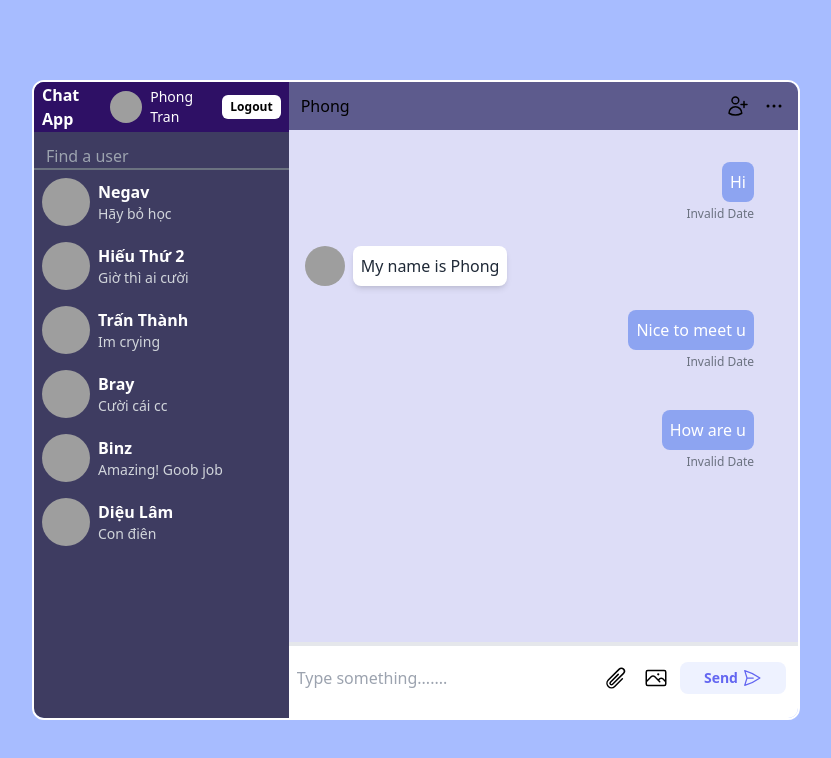
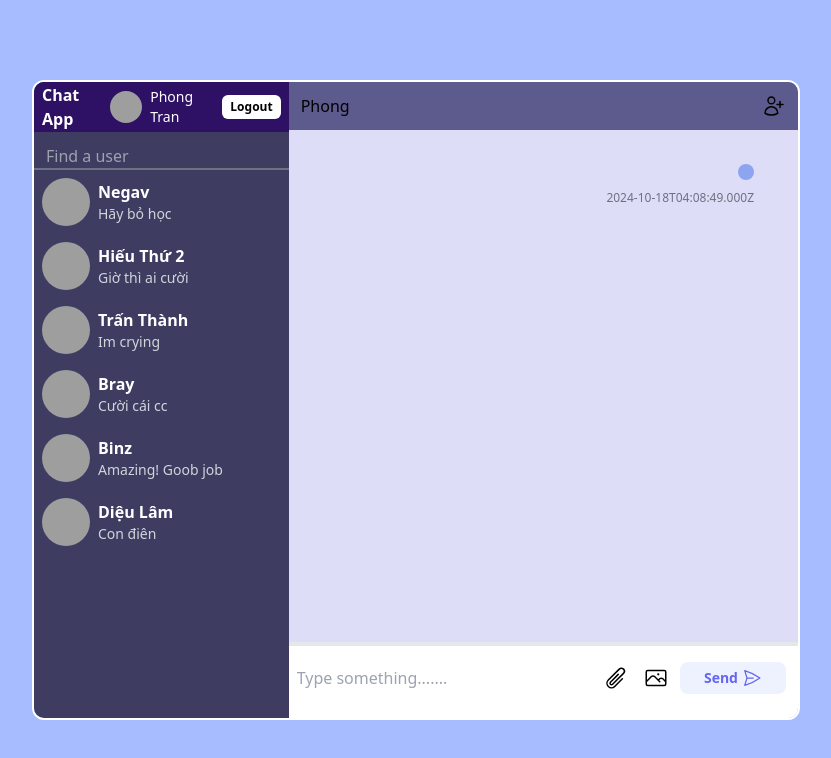
Before and after one commit to phatlenguyen166/ChatApp_BlockChain, a React (Vite) app in the folder frontend/: page /home in a window 1280 px wide. Shown: the top 758 px of the page, without its empty margins (224-1055 px from the left). Built offline with nearby package versions, Linux system fonts and the light colour scheme; grey boxes are pictures that could not be loaded.

Commit message:
commit send  message

```diff
--- a/frontend/src/Components/Chat.jsx
+++ b/frontend/src/Components/Chat.jsx
@@ -9,7 +9,7 @@ const Chat = () => {
         <span>Phong</span>
 
         <div className='flex items-center gap-3'>
-          <button onClick={() =>{}}>
+          <button onClick={() => {}}>
             <svg
               xmlns='http://www.w3.org/2000/svg'
               fill='none'
@@ -25,20 +25,6 @@ const Chat = () => {
               />
             </svg>
           </button>
-          <svg
-            xmlns='http://www.w3.org/2000/svg'
-            fill='none'
-            viewBox='0 0 24 24'
-            strokeWidth={1.5}
-            stroke='currentColor'
-            className='size-6 cursor-pointer'
-          >
-            <path
-              strokeLinecap='round'
-              strokeLinejoin='round'
-              d='M6.75 12a.75.75 0 1 1-1.5 0 .75.75 0 0 1 1.5 0ZM12.75 12a.75.75 0 1 1-1.5 0 .75.75 0 0 1 1.5 0ZM18.75 12a.75.75 0 1 1-1.5 0 .75.75 0 0 1 1.5 0Z'
-            />
-          </svg>
         </div>
       </div>
       <Messages />
--- a/frontend/src/Components/Input.jsx
+++ b/frontend/src/Components/Input.jsx
@@ -10,44 +10,60 @@ const Input = () => {
   const [textMessage, setTextMessage] = useState('')
   const [error, setError] = useState('')
 
-  const handleFileChange = (event, fileType) => {
+  const handleFileChange = (event) => {
     const file = event.target.files[0]
+    // console.log(file)
+
     if (file) {
       if (file.size > MAX_FILE_SIZE) {
         setError(`File size exceeds ${MAX_FILE_SIZE / 1024 / 1024}MB limit.`)
         return
       }
+
       const reader = new FileReader()
-      reader.onload = (e) => {
+      reader.onloadend = (e) => {
         const base64File = e.target.result
-        setMediaFile({
-          name: file.name,
-          type: file.type,
-          data: base64File
-        })
+        console.log(base64File)
+
+        const newMessage = {
+          content: {
+            name: file.name,
+            data: base64File,
+            type: file.type.startsWith('video/')
+              ? 1
+              : file.type.startsWith('image/')
+                ? 3
+                : file.type.startsWith('audio/')
+                  ? 2
+                  : 0
+          },
+          isSender: false,
+          timeStamp: new Date().toISOString()
+        }
+        dispatch(addMessage(newMessage)) // Thêm message mới vào Redux store
+        setMediaFile(null) // Reset media file sau khi gửi
       }
-      reader.readAsDataURL(file)
+
+      reader.readAsDataURL(file) // Đọc file dưới dạng base64
     }
   }
 
   const handleSend = () => {
     try {
       if (mediaFile) {
-        dispatch(
-          addMessage({
-            type: 'media',
-            content: mediaFile,
-            timestamp: new Date().toISOString()
-          })
-        )
-        setMediaFile(null)
+        handleFileChange({ target: { files: [mediaFile] } })
       }
       if (textMessage.trim()) {
         dispatch(
           addMessage({
-            type: 'text',
-            content: textMessage.trim(),
-            timestamp: new Date().toISOString()
+            content: {
+              name: 'Text Message',
+              data: textMessage.trim(),
+              type: 0 // 0 cho text
+            },
+            isSender: false,
+            timeStamp: new Date().toISOString(),
+            data: ''
           })
         )
         setTextMessage('')
@@ -99,7 +115,7 @@ const Input = () => {
               className='hidden'
               id='fileMedia'
               accept='audio/*,video/*'
-              onChange={(e) => handleFileChange(e, 'media')}
+              onChange={handleFileChange}
               onKeyDown={onKeyDown}
             />
           </label>
@@ -124,7 +140,7 @@ const Input = () => {
               className='hidden'
               id='fileImage'
               accept='image/*'
-              onChange={(e) => handleFileChange(e, 'image')}
+              onChange={handleFileChange}
               onKeyDown={onKeyDown}
             />
           </label>
--- a/frontend/src/Components/Message.jsx
+++ b/frontend/src/Components/Message.jsx
@@ -1,37 +1,40 @@
 /* eslint-disable react/prop-types */
-import React from 'react'
-import { useState, useEffect } from 'react'
+import React, { useState } from 'react'
+import { useDispatch } from 'react-redux'
+import { addMessage } from '../redux/reducers/messageReducer'
 
 const Message = ({ message }) => {
-  // const [messages, setMessages] = useState([])
   const [zoomedImage, setZoomedImage] = useState(null)
 
   const renderMediaMessage = (message) => {
-    if (message.content.type.startsWith('video/')) {
+    if (message.content.type === 1) {
+      // Video
       return (
         <video controls className='max-w-[300px] max-h-[250px] w-auto h-auto'>
-          <source src={message.content.data} type={message.content.type} />
+          <source src={message.content.data} />
           Your browser does not support the video tag.
         </video>
       )
-    } else if (message.content.type.startsWith('audio/')) {
+    } else if (message.type === 2) {
+      // Audio
       return (
         <audio controls className='max-w-[200px] w-full'>
-          <source src={message.content.data} type={message.content.type} />
+          <source src={message.content.data} />
           Your browser does not support the audio element.
         </audio>
       )
-    } else if (message.content.type.startsWith('image/')) {
+    } else if (message.content.type === 3) {
+      // Image
       return (
         <img
           src={message.content.data}
-          alt='Sent image'
-          className='max-w-[200px] max-h-[150px] w-auto h-auto object-contain cursor-pointer'
-          onClick={() => setZoomedImage(message.content.data)}
+          alt={message.content.name}
+          className='max-w-[300px] max-h-[250px] w-auto h-auto'
         />
       )
+    } else {
+      return <p>{message.content.data}</p>
     }
-    return null
   }
 
   return message.isSender ? (
@@ -41,13 +44,12 @@ const Message = ({ message }) => {
           <div className='flex justify-end items-start'>
             <div className='mr-3 text-right'>
               <div className='bg-[#8da4f1] text-white rounded-lg p-2 inline-block'>
-                {message.type === 'media' ? renderMediaMessage(message) : <p>{message.content}</p>}
+                {renderMediaMessage(message)} {/* Render media message */}
               </div>
-              <p className='text-xs text-gray-500 mt-1'>{new Date(message.timestamp).toLocaleString()}</p>
+              <p className='text-xs text-gray-500 mt-1'>{new Date().toISOString()}</p>
             </div>
           </div>
         </div>
-        {/* <span>{message.timestamp}</span> */}
       </div>
       {zoomedImage && (
         <div
@@ -57,7 +59,6 @@ const Message = ({ message }) => {
           <img src={zoomedImage} alt='Zoomed image' className='w-[60%] h-[60%] object-contain' />
         </div>
       )}
-      {/* <span>{new Date(message.timestamp).toLocaleTimeString()}</span> */}
     </div>
   ) : (
     <div className='flex items-start mb-2'>
@@ -67,8 +68,10 @@ const Message = ({ message }) => {
         className='w-10 h-10 rounded-full mr-2'
       />
       <div className=''>
-        <p className='bg-white p-2 rounded-lg shadow-md max-w-xs text-gray-800'>{message.content}</p>
-        {/* <span className='text-xs text-gray-500 mt-1 ml-3'>{new Date(message.timestamp).toLocaleTimeString()}</span> */}
+        <div className='p-2 bg-white div-2 rounded-lg shadow-md max-w-xs text-gray-800'>
+          {renderMediaMessage(message)}
+        </div>
+        <p className='text-xs text-gray-500 mt-1'>{new Date().toISOString()}</p>
       </div>
     </div>
   )
--- a/frontend/src/pages/Register.jsx
+++ b/frontend/src/pages/Register.jsx
@@ -1,8 +1,6 @@
 import React, { useState } from 'react'
 import { NavLink } from 'react-router-dom'
 import { useForm } from 'react-hook-form'
-// import Web3 from 'web3'
-// import CrytoJs from 'crypto-js'
 import { useSelector, useDispatch } from 'react-redux'
 import { addAccountAction } from '../redux/reducers/accountReducer'
 
--- a/frontend/src/redux/reducers/messageReducer.jsx
+++ b/frontend/src/redux/reducers/messageReducer.jsx
@@ -1,12 +1,8 @@
 import { createSlice } from '@reduxjs/toolkit'
+import { data } from 'autoprefixer'
 
 const initialState = {
-  messages: [
-    { content: 'Hi', type: '1', isSender: true, timeStamp: 'new Date()' },
-    { content: 'My name is Phong', type: '1', isSender: false, timeStamp: 'new Date() ' },
-    { content: 'Nice to meet u', type: '1', isSender: true, timeStamp: 'new Date()' },
-    { content: 'How are u', type: '1', isSender: true, timeStamp: '' }
-  ]
+  messages: [{ content: 'URL.createObjectURL()', isSender: true, timeStamp: new Date().toTimeString, type: 0 }]
 }
 
 const messageReducer = createSlice({
```
